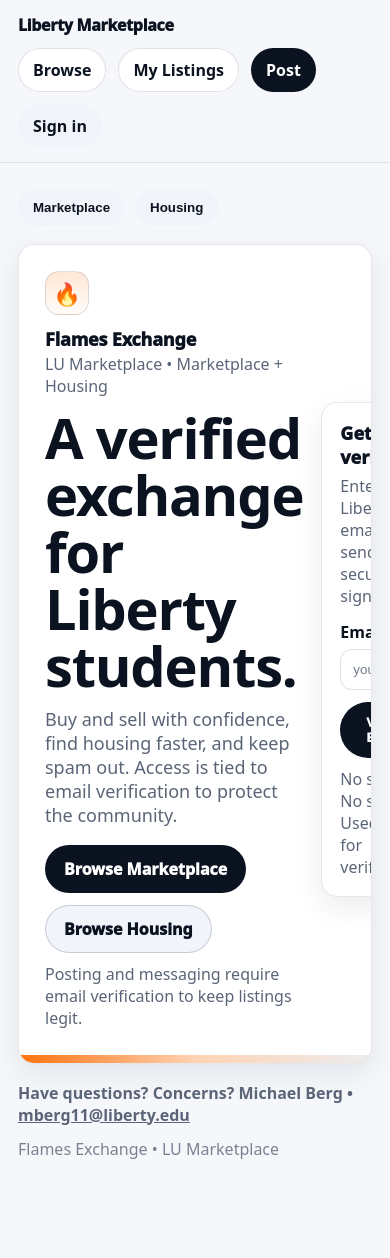
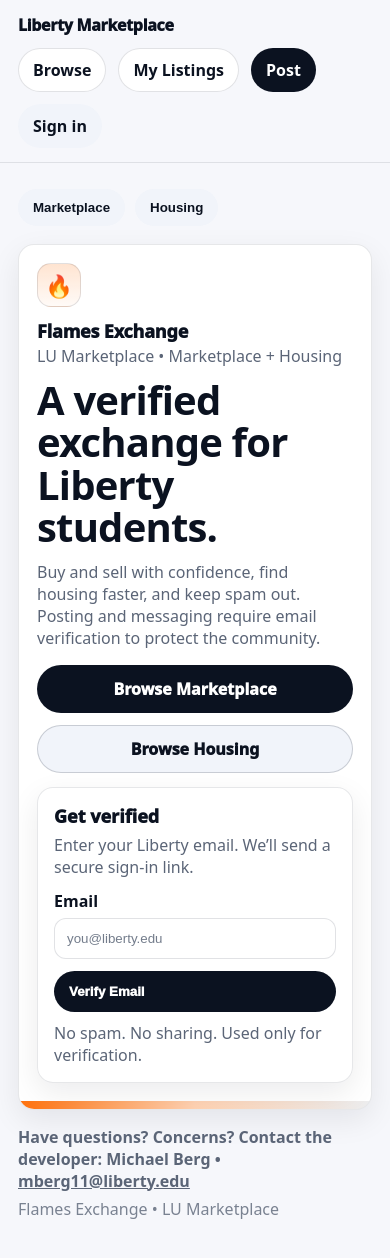
Before and after one commit to Mikeberg24/LU-Marketplace, a Next.js app: page / in a window 390 px wide. Shown: the top 1258 px of the page. Before the commit the page ends 1210 px from the top, so only its background shows below. Built offline with nearby package versions, Linux system fonts and the light colour scheme; no server answers.

Commit message:
Make homepage mobile-first + adjust footer contact

```diff
--- a/app/page.tsx
+++ b/app/page.tsx
@@ -25,7 +25,6 @@
 
     setLoading(true);
     try {
-      // Magic link / OTP
       const { error } = await supabase.auth.signInWithOtp({
         email: trimmed,
         options: {
@@ -38,7 +37,7 @@
 
       setStatus({
         type: "ok",
-        msg: "Check your email for a secure sign-in link. You’ll be verified in seconds.",
+        msg: "Check your inbox for a secure sign-in link. You’ll be verified in seconds.",
       });
       setEmail("");
     } catch (err: any) {
@@ -53,30 +52,27 @@
 
   return (
     <div style={{ minHeight: "calc(100vh - 40px)" }}>
-      {/* HERO */}
       <section
         className="card"
         style={{
-          marginTop: 18,
+          marginTop: 16,
           padding: 0,
           overflow: "hidden",
           border: "1px solid rgba(15,23,42,.10)",
         }}
       >
+        {/* Mobile-first wrapper: stack; on wide screens become 2 columns */}
         <div
           style={{
             display: "grid",
-            gridTemplateColumns: "1.2fr .8fr",
-            gap: 18,
-            padding: 26,
-            alignItems: "center",
+            gridTemplateColumns: "1fr",
+            gap: 14,
+            padding: 18,
           }}
         >
-          {/* Left */}
+          {/* LEFT */}
           <div>
-            {/* Brand Row */}
             <div className="row" style={{ gap: 12, alignItems: "center", marginBottom: 12 }}>
-              {/* Clean flame mark */}
               <div
                 aria-hidden
                 style={{
@@ -86,7 +82,7 @@
                   border: "1px solid rgba(15,23,42,.12)",
                   display: "grid",
                   placeItems: "center",
-                  background: "linear-gradient(180deg, rgba(255,106,0,.16), rgba(255,106,0,.02))",
+                  background: "linear-gradient(180deg, rgba(255,106,0,.18), rgba(255,106,0,.03))",
                 }}
               >
                 <span style={{ fontSize: 22, lineHeight: "22px" }}>🔥</span>
@@ -106,32 +102,29 @@
               className="h1"
               style={{
                 margin: 0,
-                fontSize: 56,
-                lineHeight: 1.02,
-                letterSpacing: -1.2,
+                fontSize: 40,
+                lineHeight: 1.06,
+                letterSpacing: -0.8,
               }}
             >
               A verified exchange for Liberty students.
             </h1>
 
-            <p
-              className="subtle"
-              style={{
-                marginTop: 12,
-                fontSize: 18,
-                maxWidth: 640,
-              }}
-            >
-              Buy and sell with confidence, find housing faster, and keep spam out. Access is tied to
-              email verification to protect the community.
+            <p className="subtle" style={{ marginTop: 12, fontSize: 16, maxWidth: 680 }}>
+              Buy and sell with confidence, find housing faster, and keep spam out. Posting and
+              messaging require email verification to protect the community.
             </p>
 
-            {/* CTAs */}
-            <div className="row" style={{ gap: 12, marginTop: 18, flexWrap: "wrap" }}>
+            <div className="row" style={{ gap: 12, marginTop: 16, flexWrap: "wrap" }}>
               <Link
                 href="/marketplace"
                 className="btn btnPrimary"
-                style={{ padding: "12px 18px", fontWeight: 950 }}
+                style={{
+                  padding: "12px 18px",
+                  fontWeight: 950,
+                  flex: "1 1 220px",
+                  justifyContent: "center",
+                }}
               >
                 Browse Marketplace
               </Link>
@@ -143,24 +136,22 @@
                   padding: "12px 18px",
                   fontWeight: 950,
                   border: "1px solid rgba(15,23,42,.18)",
+                  flex: "1 1 220px",
+                  justifyContent: "center",
                 }}
               >
                 Browse Housing
               </Link>
             </div>
-
-            <div className="subtle" style={{ marginTop: 10 }}>
-              Posting and messaging require email verification to keep listings legit.
-            </div>
           </div>
 
-          {/* Right: Verify card */}
+          {/* RIGHT (Verify) */}
           <div
             className="card"
             style={{
-              padding: 18,
+              padding: 16,
               border: "1px solid rgba(15,23,42,.10)",
-              background: "rgba(255,255,255,.7)",
+              background: "rgba(255,255,255,.75)",
             }}
           >
             <div style={{ fontWeight: 950, fontSize: 18 }}>Get verified</div>
@@ -168,7 +159,7 @@
               Enter your Liberty email. We’ll send a secure sign-in link.
             </div>
 
-            <form onSubmit={onVerify} style={{ marginTop: 14 }}>
+            <form onSubmit={onVerify} style={{ marginTop: 12 }}>
               <div style={{ fontWeight: 900, marginBottom: 6 }}>Email</div>
               <input
                 className="input"
@@ -176,13 +167,19 @@
                 onChange={(e) => setEmail(e.target.value)}
                 placeholder="you@liberty.edu"
                 autoComplete="email"
+                style={{ width: "100%" }}
               />
 
               <button
                 type="submit"
                 className="btn btnPrimary"
                 disabled={loading}
-                style={{ width: "100%", marginTop: 12, padding: "12px 14px", fontWeight: 950 }}
+                style={{
+                  width: "100%",
+                  marginTop: 12,
+                  padding: "12px 14px",
+                  fontWeight: 950,
+                }}
               >
                 {loading ? "Sending..." : "Verify Email"}
               </button>
@@ -199,6 +196,7 @@
                     status.type === "ok" ? "rgba(34,197,94,.08)" : "rgba(239,68,68,.08)",
                   color: status.type === "ok" ? "#14532d" : "#7a1f1f",
                   fontWeight: 900,
+                  wordBreak: "break-word",
                 }}
               >
                 {status.msg}
@@ -211,7 +209,24 @@
           </div>
         </div>
 
-        {/* Bottom accent stripe (clean, not “ember”) */}
+        {/* Wider screens: switch to 2 columns */}
+        <style jsx>{`
+          @media (min-width: 980px) {
+            section > div:first-child {
+              grid-template-columns: 1.2fr 0.8fr !important;
+              gap: 18px !important;
+              padding: 26px !important;
+              align-items: center !important;
+            }
+            h1.h1 {
+              font-size: 56px !important;
+              letter-spacing: -1.2px !important;
+              line-height: 1.02 !important;
+            }
+          }
+        `}</style>
+
+        {/* Accent stripe */}
         <div
           aria-hidden
           style={{
@@ -222,25 +237,24 @@
         />
       </section>
 
-      {/* FOOTER */}
+      {/* Footer (more subtle) */}
       <div
         className="subtle"
         style={{
-          marginTop: 18,
+          marginTop: 16,
           paddingBottom: 22,
-          display: "flex",
-          justifyContent: "space-between",
-          gap: 12,
-          flexWrap: "wrap",
+          display: "grid",
+          gap: 6,
         }}
       >
         <div style={{ fontWeight: 900 }}>
-          Have questions? Concerns? <span style={{ fontWeight: 700 }}>Michael Berg</span> •{" "}
+          Have questions? Concerns?{" "}
+          <span style={{ fontWeight: 700 }}>Contact the developer:</span>{" "}
+          <span style={{ fontWeight: 900 }}>Michael Berg</span> •{" "}
           <a href="mailto:mberg11@liberty.edu" style={{ fontWeight: 900 }}>
             mberg11@liberty.edu
           </a>
         </div>
-
         <div style={{ opacity: 0.8 }}>Flames Exchange • LU Marketplace</div>
       </div>
     </div>
```
